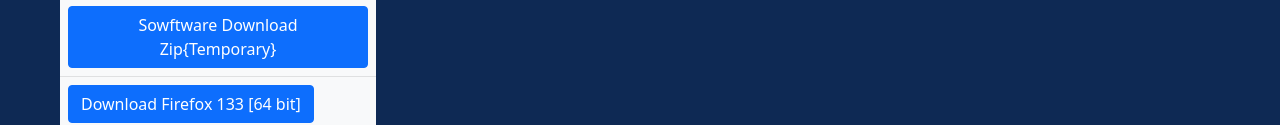
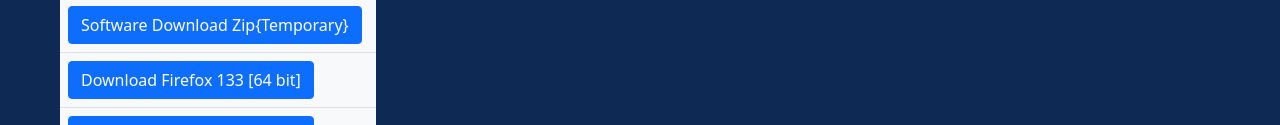
Before and after one commit to hasthamalp/hasthamalp.github.io, a plain HTML site: page index.html in a window 1280 px wide. Shown: the part 435-560 px from the top of the page. Drawn offline with nearby package versions, Linux system fonts and the light colour scheme.

Commit message:
Update index.html

```diff
--- a/index.html
+++ b/index.html
@@ -44,7 +44,7 @@
   </thead>
   <tbody>
        <tr>
-      <td><a href= "javascript:void(0)" onclick="location.href='https://drive.google.com/file/d/1o7af4DFg1D017PyA3tRhhQgvQEEQoIVf/view?usp=sharing'" class="btn btn-primary">Sowftware Download Zip{Temporary}</a> </td>
+      <td><a href= "javascript:void(0)" onclick="location.href='https://drive.google.com/file/d/1o7af4DFg1D017PyA3tRhhQgvQEEQoIVf/view?usp=sharing'" class="btn btn-primary">Software Download Zip{Temporary}</a> </td>
     </tr>
     <tr>
       <td><a href= "javascript:void(0)" onclick="location.href='https://github.com/ksitmalp/thee/releases/download/theee/firefox-mozilla-build_133.0-0ubuntu1_amd64.deb'" class="btn btn-primary">Download Firefox 133 [64 bit]</a> </td>
```
